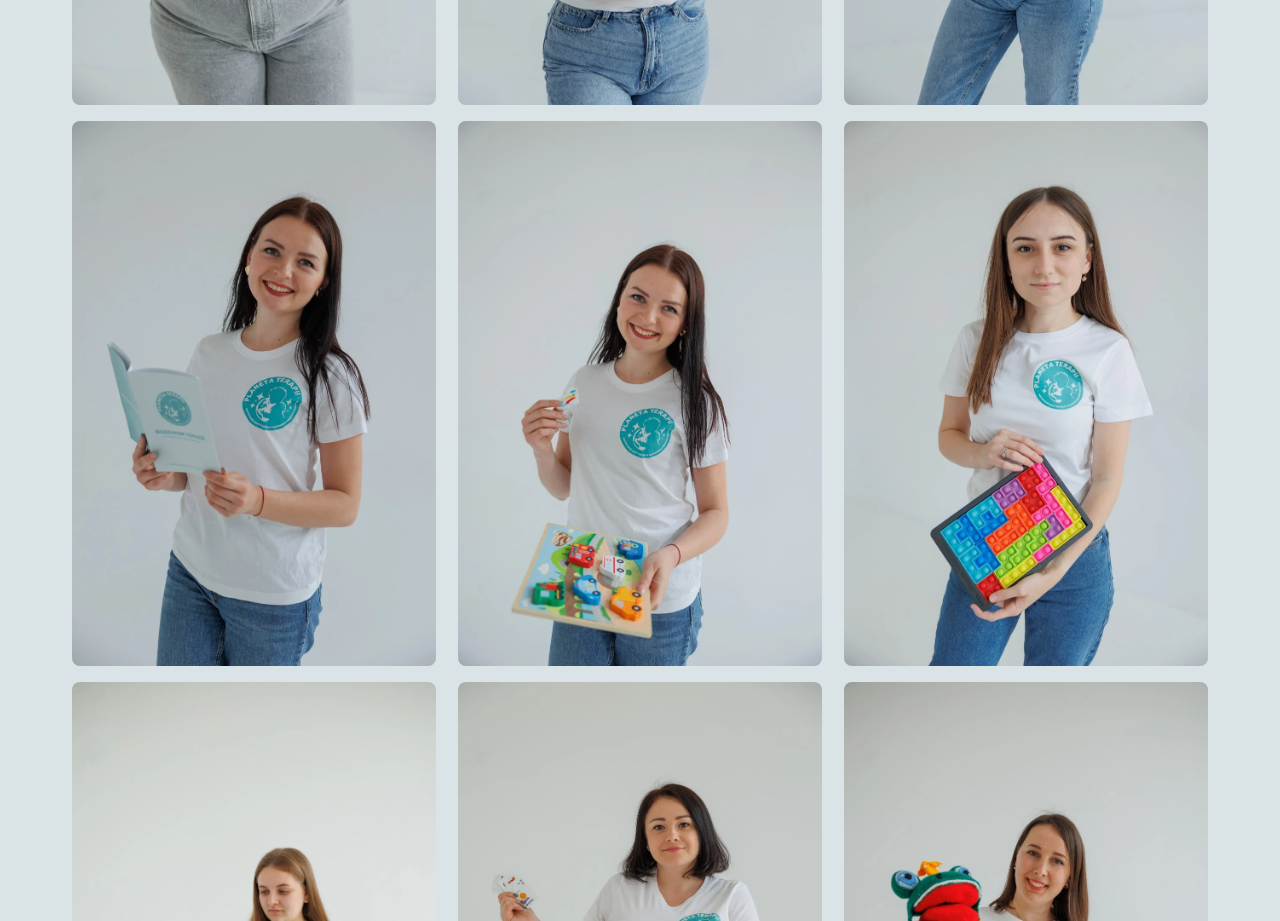
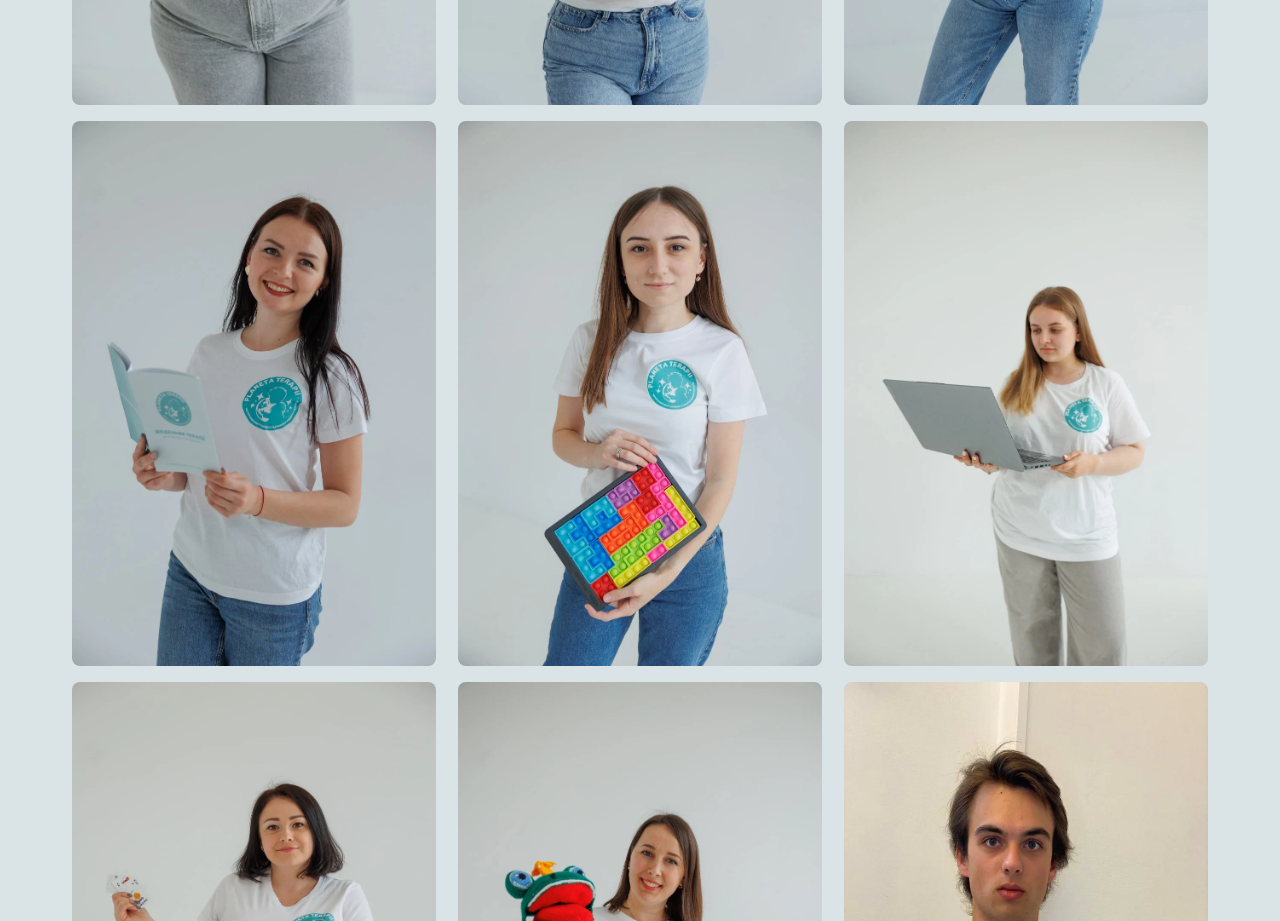
Before and after one commit to planetaTerapii/PlanetaTerapiiFront, a React (Create React App) app: page / in a window 1280 px wide. Shown: the part 2760-3681 px from the top of the page. Built offline with nearby package versions, Linux system fonts and the light colour scheme.

Commit message:
Updated photos

```diff
--- a/src/App.js
+++ b/src/App.js
@@ -10,7 +10,6 @@ import teamImage1 from "./team/team1.webp";
 import teamImage2 from "./team/team2.webp";
 import teamImage3 from "./team/team3.webp";
 import teamImage4 from "./team/team4.webp";
-import teamImage5 from "./team/team5.webp";
 import teamImage6 from "./team/team6.webp";
 import teamImage7 from "./team/team7.webp";
 import teamImage8 from "./team/team8.webp";
@@ -272,7 +271,6 @@ function App() {
             <img src={teamImage2} alt="Team Member 2" />
             <img src={teamImage3} alt="Team Member 3" />
             <img src={teamImage4} alt="Team Member 4" />
-            <img src={teamImage5} alt="Team Member 5" />
             <img src={teamImage6} alt="Team Member 6" />
             <img src={teamImage7} alt="Team Member 7" />
             <img src={teamImage8} alt="Team Member 8" />
```
